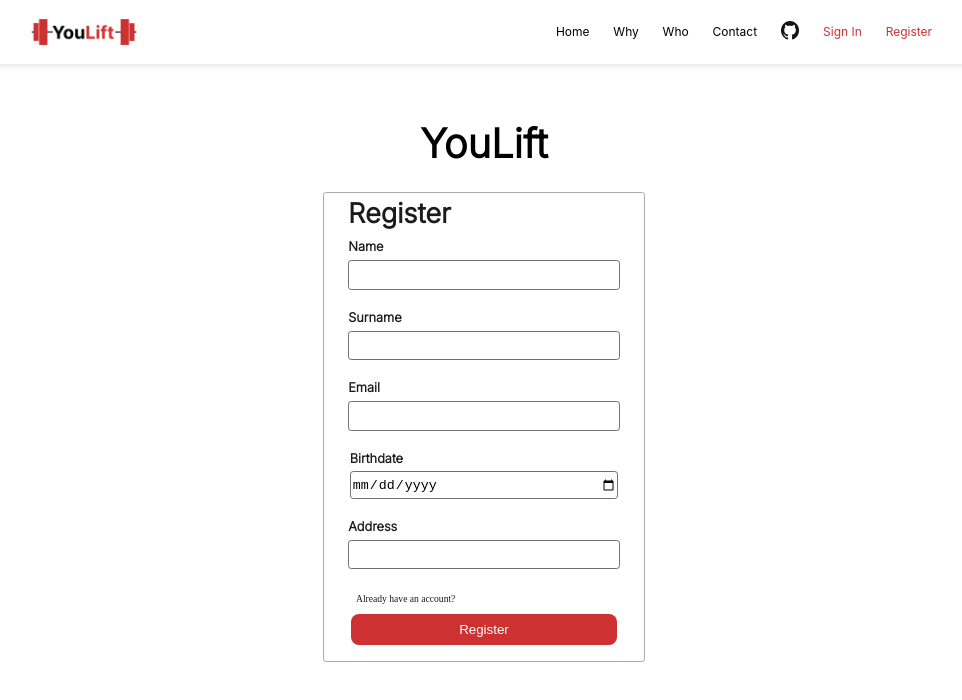
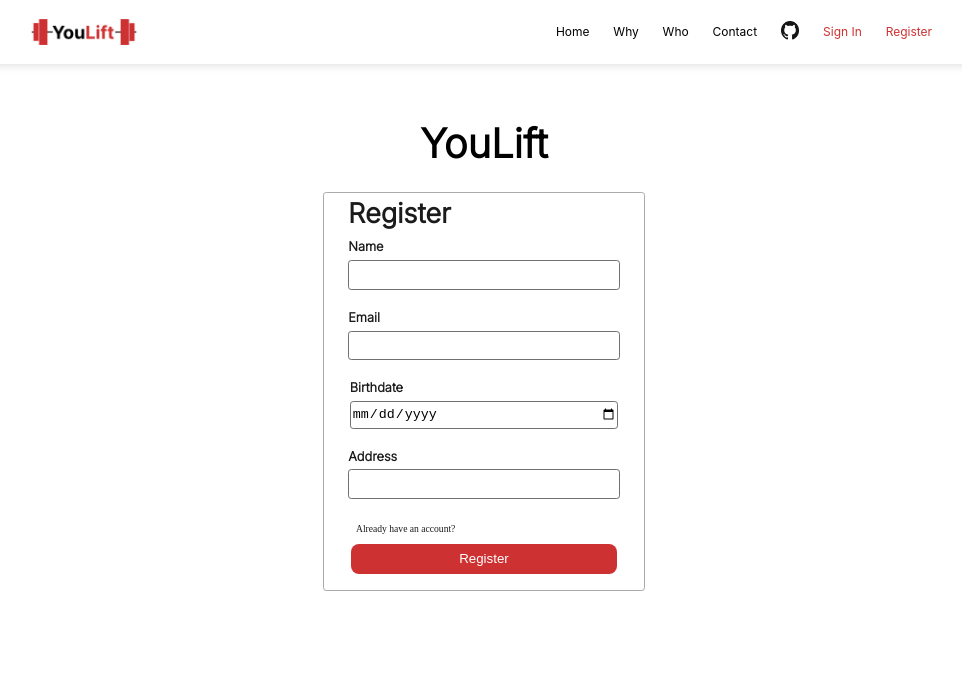
Before and after one commit to fullstacktf/fitness-frontend, a React (Create React App) app in the folder frontend/: page /register in a window 1280 px wide. Shown: the top 700 px of the page, without its empty margins (156-1118 px from the left). Built offline with nearby package versions, Linux system fonts and the light colour scheme.

Commit message:
Fix register

```diff
--- a/frontend/src/components/layout/register-form/RegisterForm.tsx
+++ b/frontend/src/components/layout/register-form/RegisterForm.tsx
@@ -117,14 +117,6 @@ export const RegisterForm = (): JSX.Element => {
         {errors.Name && <Error>* {errors.Name.message}</Error>}
       </ErrorContainer>
       <TextField
-        text="Surname"
-        type="text"
-        register={register({ required: 'Surname Required' })}
-      />
-      <ErrorContainer>
-        {errors.Surname && <Error>* {errors.Surname.message}</Error>}
-      </ErrorContainer>
-      <TextField
         text="Email"
         type="email"
         register={register({
```
